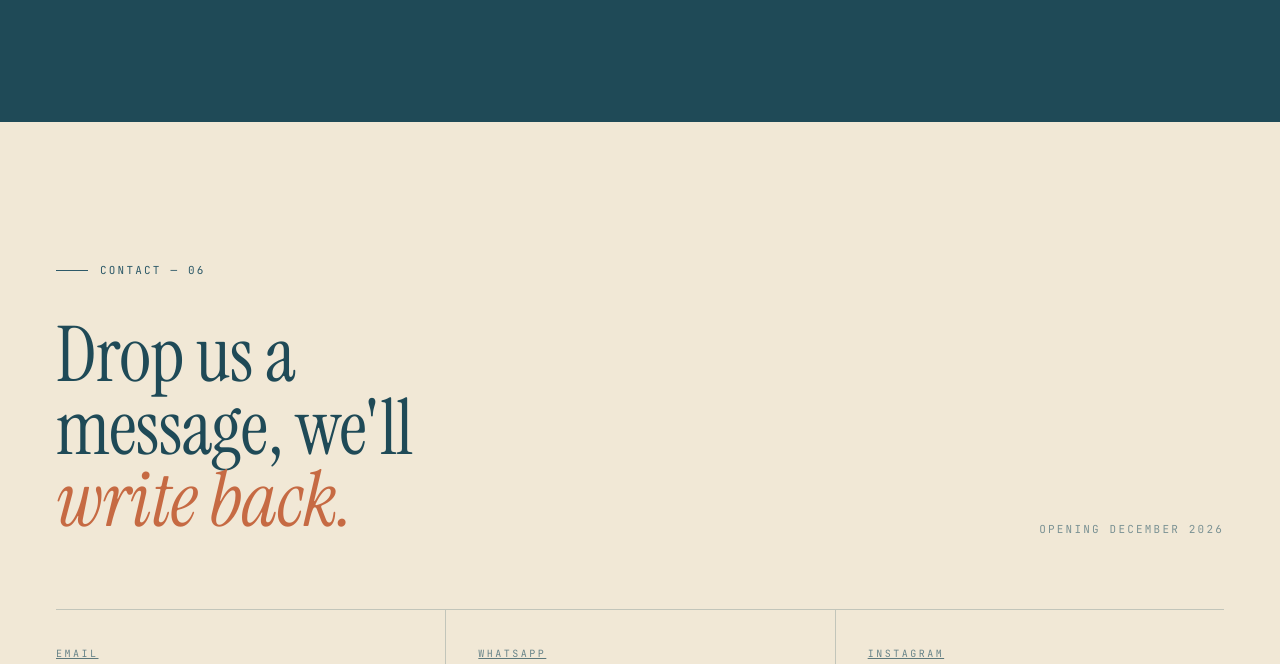
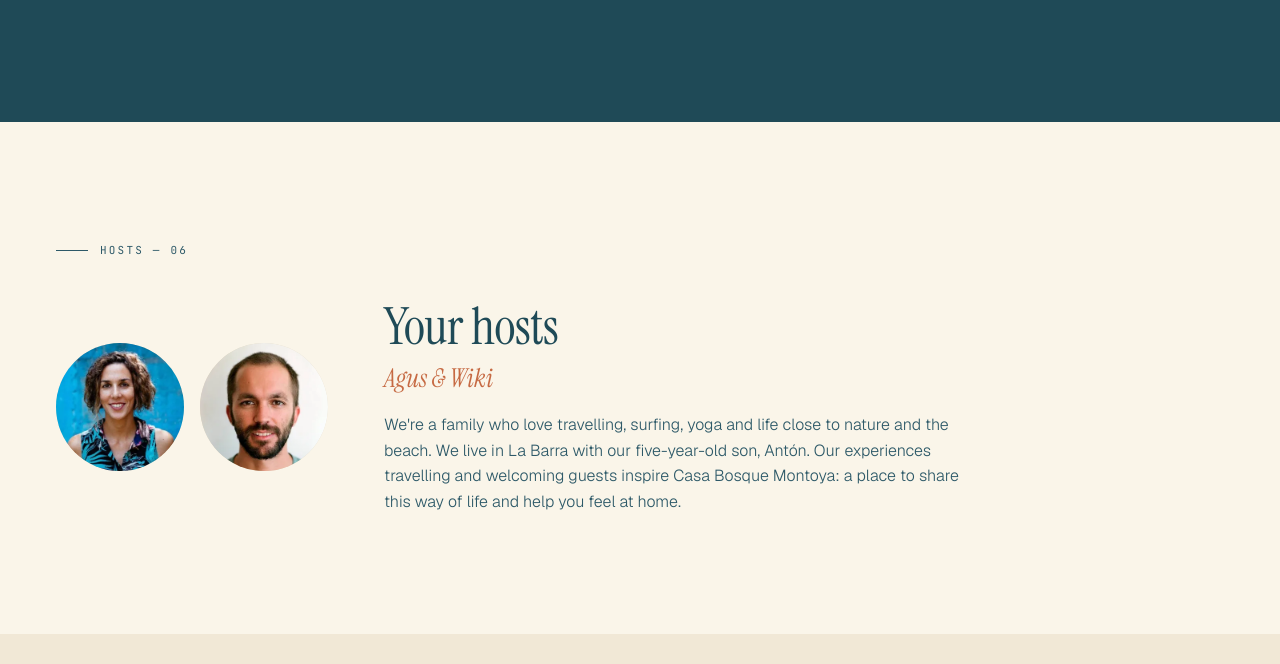
Before and after one commit to wikichaves/casabosquemontoya, a website: page index.html in a window 1280 px wide. Shown: the part 8770-9434 px from the top of the page. Drawn offline with Linux system fonts and the light colour scheme.

Commit message:
feat: sección Quiénes te reciben con Agus y Wiki (CAS-2179) (#6)
Sección breve ES/EN antes de Contacto, con dos retratos locales (sólo adultos) y el párrafo del brief. Contacto pasa a — 07.

Implementación y validación: Rubencito. Artefacto revisado y publicado sin modificaciones por Wikibot.

Co-authored-by: rubencito-portal-bosque[bot] <344096813+rubencito-portal-bosque[bot]@users.noreply.github.com>
Co-authored-by: wikichaves <609671+wikichaves@users.noreply.github.com>

```diff
--- a/index.html
+++ b/index.html
@@ -476,6 +476,16 @@
     margin-bottom:12px;
     display:block;
   }
+
+  /* ——— hosts ——— */
+  .hosts{background:var(--paper)}
+  .hosts-grid{display:grid; grid-template-columns:auto 1fr; gap:56px; align-items:center; max-width:960px}
+  .hosts-photos{display:flex; gap:16px; margin:0}
+  .hosts-photos img{display:block; width:128px; height:128px; border-radius:50%; object-fit:cover; background:var(--sand-deep)}
+  .hosts h2{font-family:var(--serif); font-weight:400; font-size:clamp(36px,4vw,56px); line-height:1.1; letter-spacing:-.01em; margin:0 0 8px; color:var(--ink)}
+  .hosts .hosts-names{font-family:var(--serif); font-style:italic; font-size:26px; line-height:1.2; color:var(--terra); margin:0 0 18px}
+  .hosts .hosts-body{font-size:16px; line-height:1.6; font-weight:300; color:var(--ink-soft); margin:0; max-width:56ch}
+  @media(max-width:900px){.hosts-grid{grid-template-columns:1fr; gap:32px}.hosts-photos img{width:104px; height:104px}}
 
   /* ——— location ——— */
   .location{
@@ -1456,10 +1466,29 @@
   </div>
 </section>
 
+<!-- ——— HOSTS ——— -->
+<section class="hosts" id="anfitriones" aria-labelledby="hosts-title">
+  <div class="container">
+    <div class="section-label" data-i18n="hosts.sectionLabel">Anfitriones — 06</div>
+
+    <div class="hosts-grid">
+      <figure class="hosts-photos">
+        <picture><source type="image/webp" srcset="assets/host-agus.webp"><img loading="lazy" decoding="async" src="assets/host-agus.jpeg" data-i18n-attr="alt:hosts.agusAlt" alt="Retrato de Agus" width="320" height="320"></picture>
+        <picture><source type="image/webp" srcset="assets/host-wiki.webp"><img loading="lazy" decoding="async" src="assets/host-wiki.jpeg" data-i18n-attr="alt:hosts.wikiAlt" alt="Retrato de Wiki" width="320" height="320"></picture>
+      </figure>
+      <div>
+        <h2 id="hosts-title" data-i18n="hosts.title">Quiénes te reciben</h2>
+        <p class="hosts-names" translate="no" data-i18n="hosts.names">Agus y Wiki</p>
+        <p class="hosts-body" data-i18n-html="hosts.body">Somos una familia que disfruta de viajar, el surf, el yoga y la vida cerca de la naturaleza y la playa. Vivimos en <span translate="no">La Barra</span> con nuestro hijo Antón, de cinco años. Nuestra experiencia viajando y recibiendo huéspedes inspira <span translate="no">Casa Bosque Montoya</span>: un lugar pensado para compartir esa forma de vivir y hacerte sentir en casa.</p>
+      </div>
+    </div>
+  </div>
+</section>
+
 <!-- ——— CONTACT ——— -->
 <section class="contact" id="contacto">
   <div class="container">
-    <div class="section-label" data-i18n="contact.sectionLabel">Contacto — 06</div>
+    <div class="section-label" data-i18n="contact.sectionLabel">Contacto — 07</div>
 
     <div class="contact-head">
       <h2 data-i18n-html="contact.title">Dejá tu<br>mensaje, te<br><em>escribimos.</em></h2>
@@ -1840,7 +1869,13 @@
         'location.airport': 'Aeropuerto',
         'location.mapsLink': 'Ver en Google Maps',
         'location.mapOcean': 'OCÉANO ATLÁNTICO',
-        'contact.sectionLabel': 'Contacto — 06',
+        'hosts.sectionLabel': 'Anfitriones — 06',
+        'hosts.title': 'Quiénes te reciben',
+        'hosts.names': 'Agus y Wiki',
+        'hosts.body': 'Somos una familia que disfruta de viajar, el surf, el yoga y la vida cerca de la naturaleza y la playa. Vivimos en <span translate="no">La Barra</span> con nuestro hijo Antón, de cinco años. Nuestra experiencia viajando y recibiendo huéspedes inspira <span translate="no">Casa Bosque Montoya</span>: un lugar pensado para compartir esa forma de vivir y hacerte sentir en casa.',
+        'hosts.agusAlt': 'Retrato de Agus',
+        'hosts.wikiAlt': 'Retrato de Wiki',
+        'contact.sectionLabel': 'Contacto — 07',
         'contact.title': 'Dejá tu<br>mensaje, te<br><em>escribimos.</em>',
         'contact.opening': 'Apertura Diciembre 2026',
         'contact.emailSub': 'Respondemos en 24–48 h',
@@ -1995,7 +2030,13 @@
         'location.airport': 'Airport',
         'location.mapsLink': 'View on Google Maps',
         'location.mapOcean': 'ATLANTIC OCEAN',
-        'contact.sectionLabel': 'Contact — 06',
+        'hosts.sectionLabel': 'Hosts — 06',
+        'hosts.title': 'Your hosts',
+        'hosts.names': 'Agus & Wiki',
+        'hosts.body': "We're a family who love travelling, surfing, yoga and life close to nature and the beach. We live in <span translate=\"no\">La Barra</span> with our five-year-old son, Antón. Our experiences travelling and welcoming guests inspire <span translate=\"no\">Casa Bosque Montoya</span>: a place to share this way of life and help you feel at home.",
+        'hosts.agusAlt': 'Portrait of Agus',
+        'hosts.wikiAlt': 'Portrait of Wiki',
+        'contact.sectionLabel': 'Contact — 07',
         'contact.title': "Drop us a<br>message, we'll<br><em>write back.</em>",
         'contact.opening': 'Opening December 2026',
         'contact.emailSub': 'We reply in 24–48 h',
```
Also changed, not shown: assets/host-agus.jpeg (added), assets/host-agus.webp (added), assets/host-wiki.jpeg (added), assets/host-wiki.webp (added).
